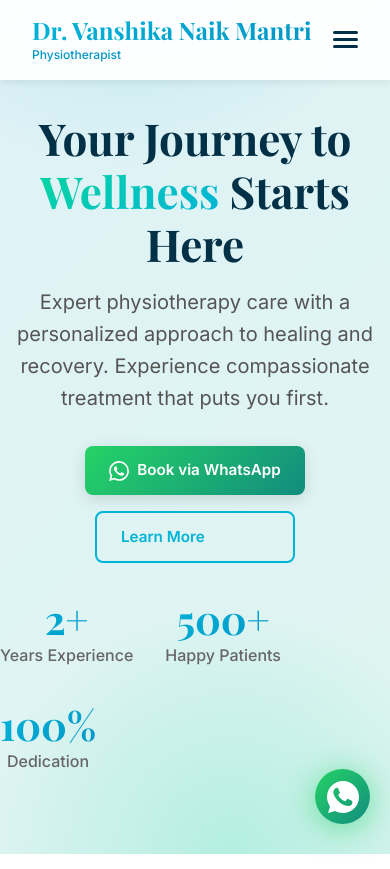
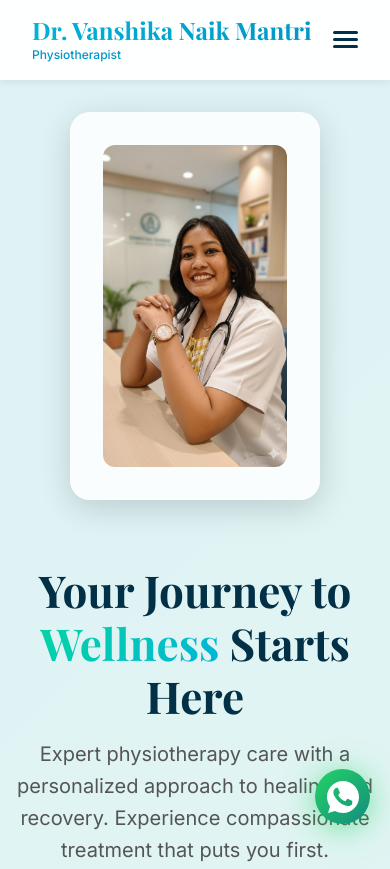
Before and after one commit to mantrishreyas2712-wq/dr-vanshika-physio, a plain HTML site: page index.html in a window 390 px wide. Shown: the top 869 px of the page. Drawn offline with nearby package versions, Linux system fonts and the light colour scheme.

Commit message:
Fix: Restore hero image on mobile

```diff
--- a/styles.css
+++ b/styles.css
@@ -955,8 +955,11 @@ section {
     }
 
     .hero-image {
-        display: none;
-        /* Hide hero image on mobile to focus on CTA */
+        display: block;
+        margin-bottom: var(--spacing-md);
+        max-width: 250px;
+        /* Limit size on mobile */
+        margin-inline: auto;
     }
 
     .hero-title {
```
